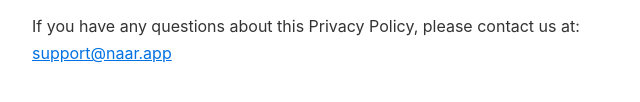
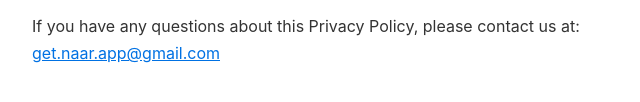
Before and after one commit to sarahbalfakih/naar-app, a plain HTML site: page index.html in a window 1280 px wide. Shown: the part 1294-1396 px from the top of the page, 248-888 px from the left. Drawn offline with Linux system fonts and the light colour scheme.

Commit message:
Update index.html

```diff
--- a/index.html
+++ b/index.html
@@ -75,7 +75,7 @@
   <h2>7. Contact Us</h2>
   <p>
     If you have any questions about this Privacy Policy, please contact us at:<br/>
-    <a href="mailto:support@naar.app">support@naar.app</a>
+    <a href="mailto:get.naar.app@gmail.com">get.naar.app@gmail.com</a>
   </p>
 
 </body>
```
